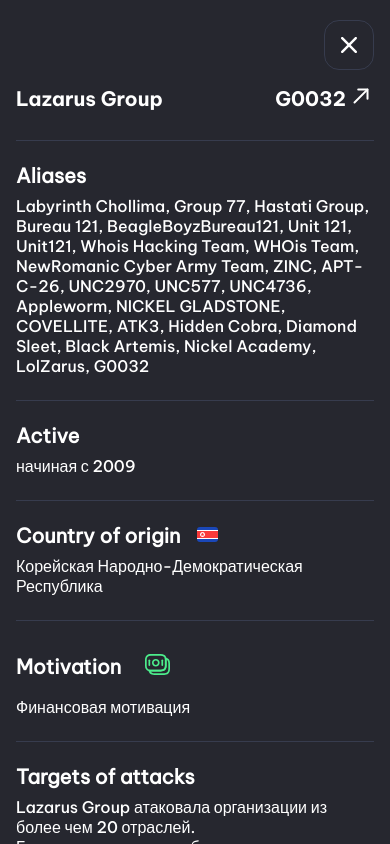
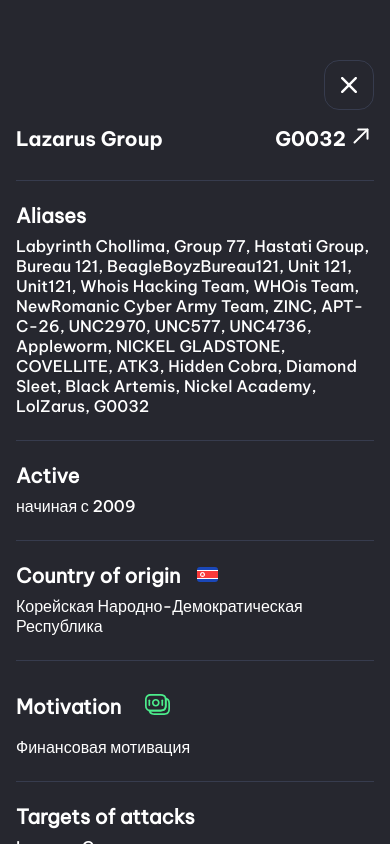
Before and after one commit to gorrrillaaa/cyber_threat_frontend, a Vue app: page / in a window 390 px wide. Both pictures are taken after a click on the button "Lazarus Group". Built offline with nearby package versions, Linux system fonts and the light colour scheme.

Commit message:
Поправил крестик

```diff
--- a/src/components/shared/home/modal/modal.vue
+++ b/src/components/shared/home/modal/modal.vue
@@ -72,7 +72,7 @@ export default {
 @media screen and (max-width: 1200px) {
     .home-modal {
         &__content {
-            padding: 20px 16px 29px 16px;
+            padding: 60px 16px 29px 16px;
             max-width: 100%;
             min-height: 100vh;
             max-height: 100vh;
```
